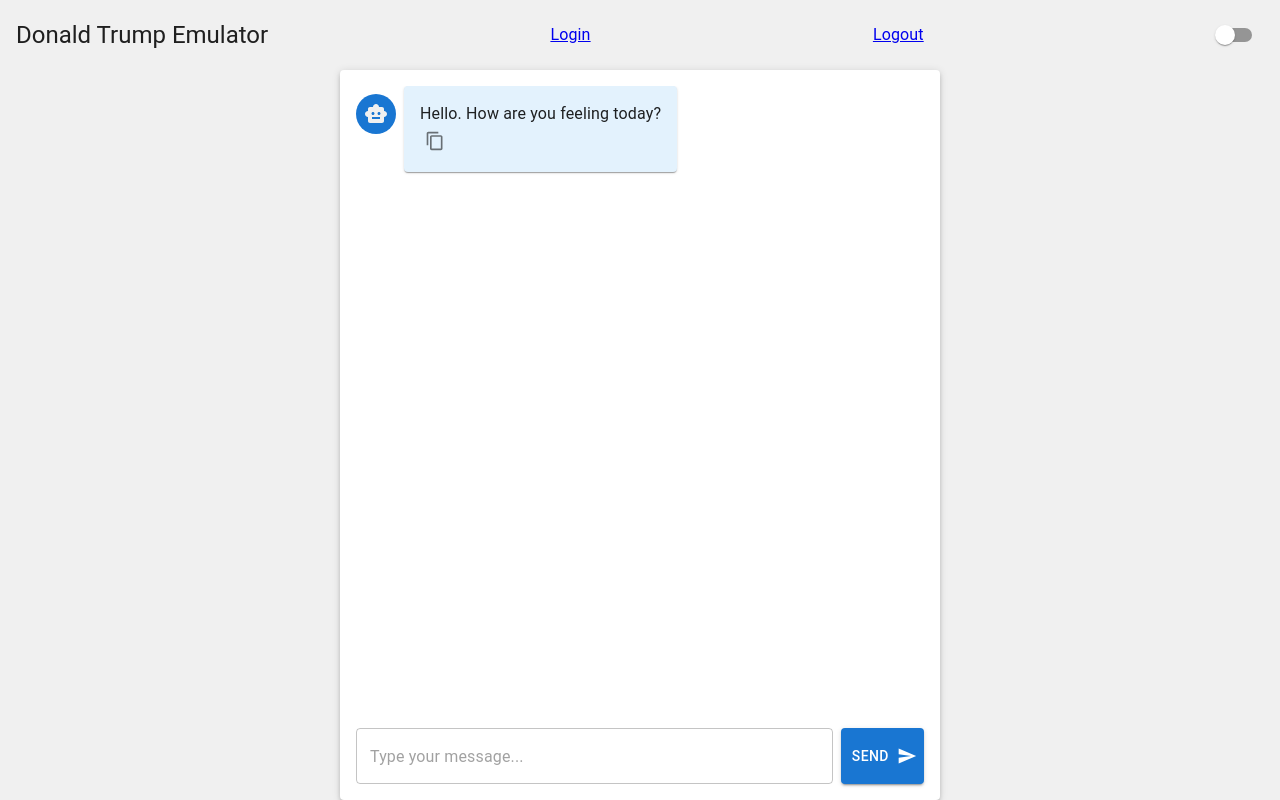
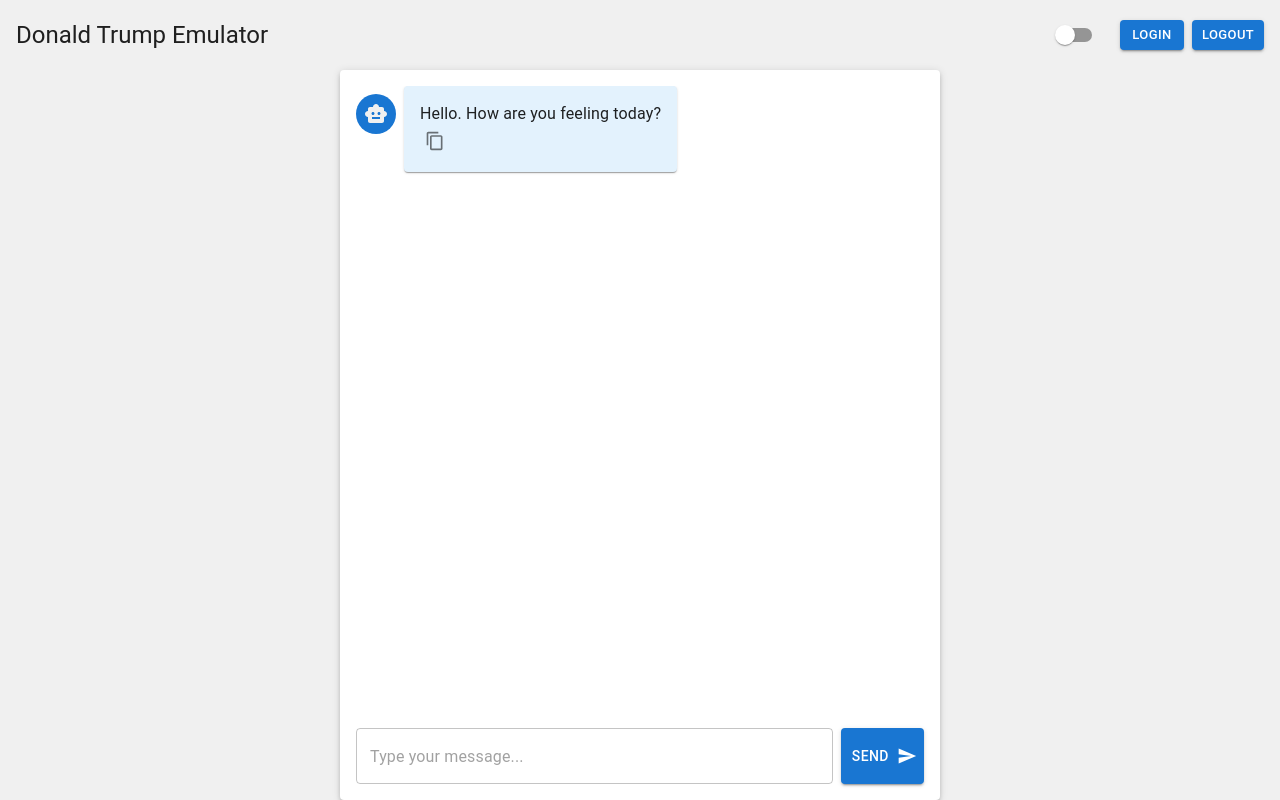
Before and after one commit to it2304/smart_spoke, a Next.js app: page / in a window 1280 px wide. Built offline with nearby package versions, Linux system fonts and the light colour scheme.

Commit message:
auth button

```diff
--- a/app/page.js
+++ b/app/page.js
@@ -166,11 +166,38 @@
             bgcolor: "background.default"
           }}
         >
-          <Box sx={{ p: 2, display: 'flex', justifyContent: 'space-between', alignItems: 'center' }}>
+            <Box sx={{ p: 2, display: 'flex', justifyContent: 'space-between', alignItems: 'center' }}>
             <Typography variant="h5">Donald Trump Emulator</Typography>
-            <a href="/api/auth/login">Login</a>
-            <a href="/api/auth/logout">Logout</a>
-            <Switch checked={darkMode} onChange={() => setDarkMode(!darkMode)} />
+            <Box sx={{ display: 'flex', alignItems: 'center' }}>
+              <Switch checked={darkMode} onChange={() => setDarkMode(!darkMode)} />
+              <Box sx={{ ml: 2 }}>
+              <Button  href="/api/auth/login"
+                variant="contained"
+                size="small"
+                sx={{
+                  mr: 1,
+                  bgcolor: 'primary.main',
+                  color: 'white',
+                  '&:hover': {
+                    bgcolor: 'primary.dark',
+                  }
+                }}>
+                Login
+              </Button>
+              <Button href="/api/auth/logout"
+                variant="contained"
+                size="small"
+                sx={{
+                  bgcolor: 'primary.main',
+                  color: 'white',
+                  '&:hover': {
+                    bgcolor: 'primary.dark',
+                  }
+                }}>
+                Logout
+              </Button>
+              </Box>
+            </Box>
           </Box>
           <Paper
             elevation={3}
```
